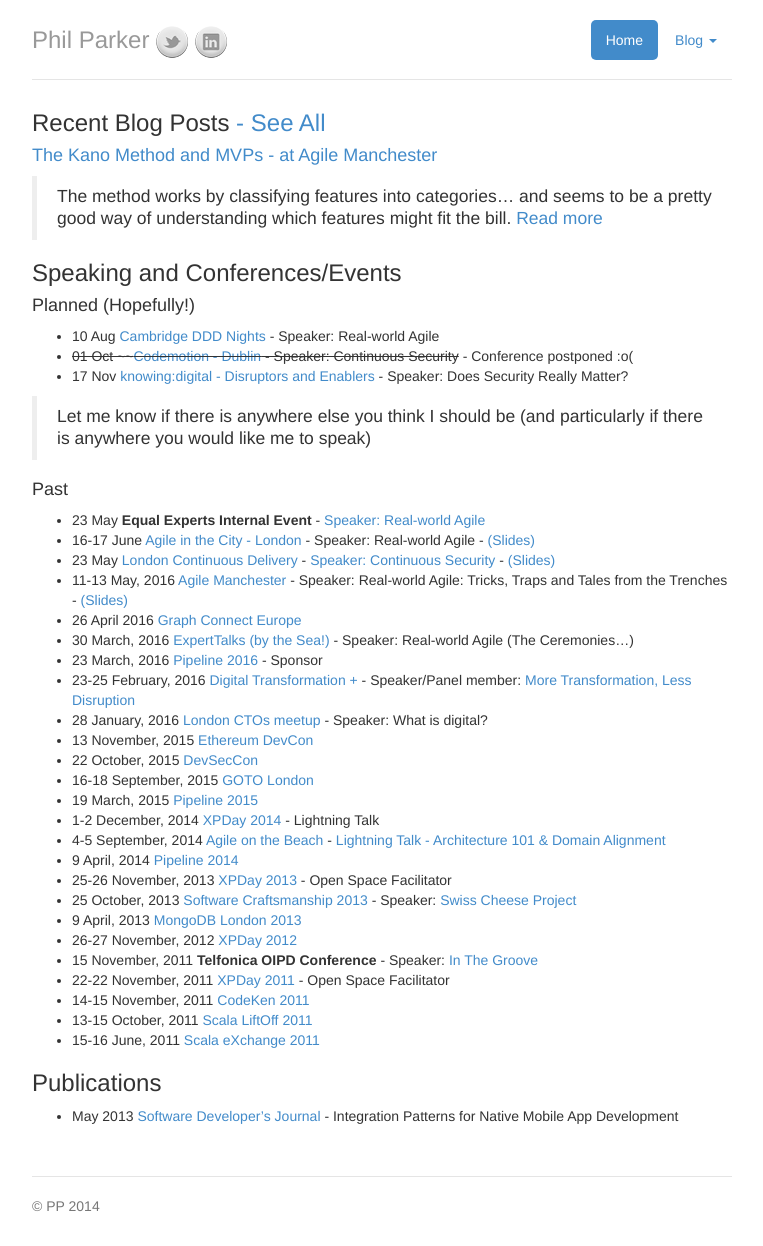
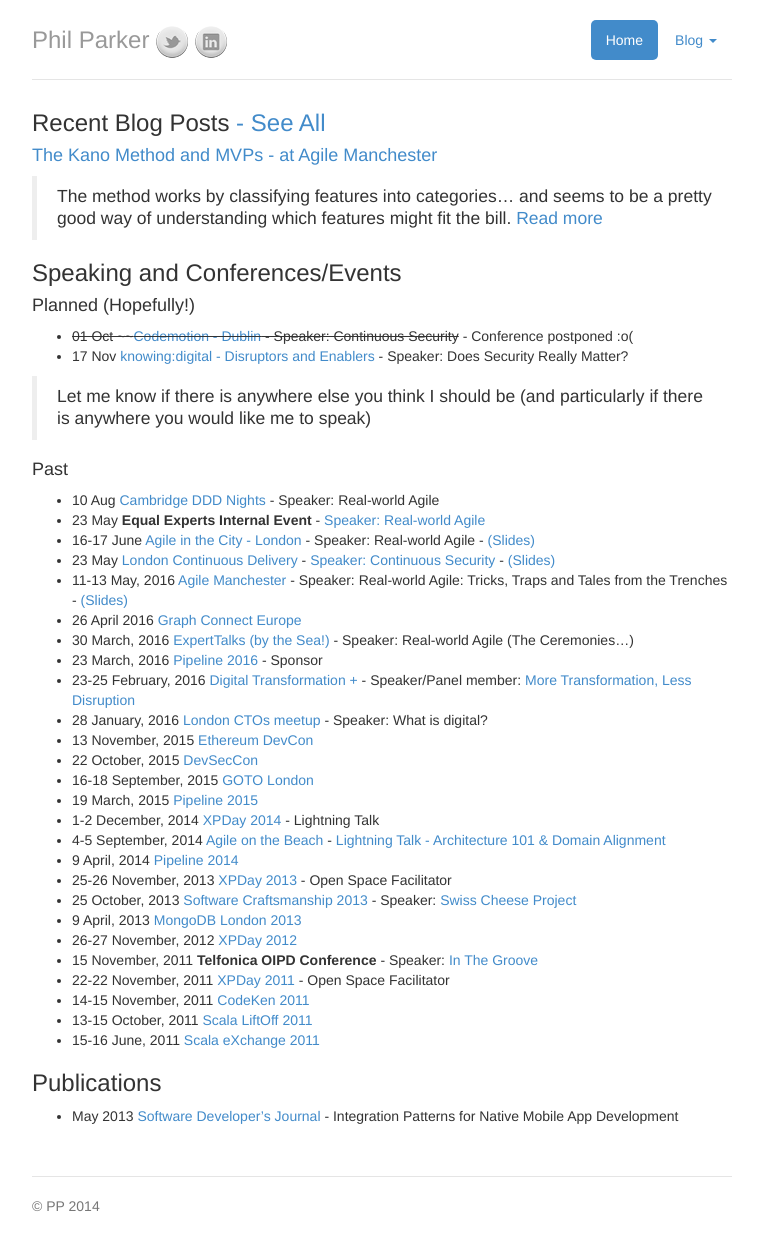
Before and after one commit to parker0phil/parker0phil.github.io, a Jekyll site: the page built from index.md, in a window 1280 px wide. Shown: the whole page, without its empty margins (258-1021 px from the left). Built offline with Jekyll 4.4.1, drawn with Linux system fonts in a browser that asks for light colours; some of the changed lines change nothing that is shown.

Commit message:
moved DDD Cam to passt

```diff
--- a/index.md
+++ b/index.md
@@ -13,7 +13,6 @@
 
 #### Planned (Hopefully!)
 
-- 10 Aug [Cambridge DDD Nights](http://www.meetup.com/CambridgeDDDNights/events/231093059/) - Speaker: Real-world Agile
 - ~~01 Oct ~~[Codemotion - Dublin](http://dublin2016.codemotionworld.com/) - Speaker: Continuous Security~~ - Conference postponed :o(
 - 17 Nov [knowing:digital - Disruptors and Enablers](https://knowing.digital) - Speaker: Does Security Really Matter?
 
@@ -21,6 +20,7 @@
 
 #### Past
 
+- 10 Aug [Cambridge DDD Nights](http://www.meetup.com/CambridgeDDDNights/events/231093059/) - Speaker: Real-world Agile
 - 23 May **Equal Experts Internal Event** - [Speaker: Real-world Agile](https://www.youtube.com/watch?v=UpCe-YWBGas)
 - 16-17 June [Agile in the City - London](http://agileinthecity.net/2016/london/sessions/index.php?session=500) - Speaker: Real-world Agile - [(Slides)](http://www.slideshare.net/EqualExperts/real-world-agile-at-agile-in-the-city-london)
 - 23 May [London Continuous Delivery](http://www.meetup.com/London-Continuous-Delivery/events/228002697/) - [Speaker: Continuous Security](https://vimeo.com/168470076) - [(Slides)](http://www.slideshare.net/EqualExperts/continuous-security)
```
